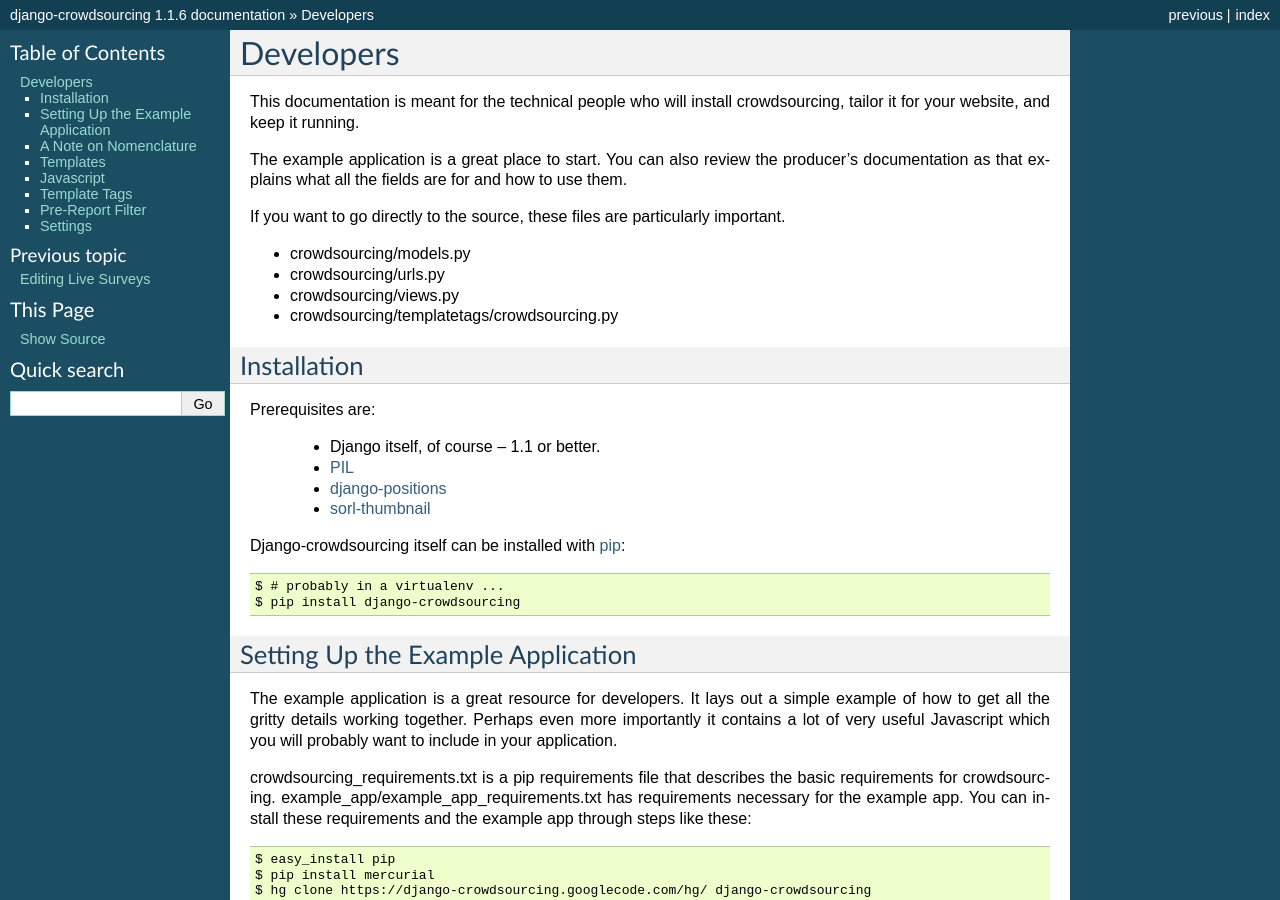
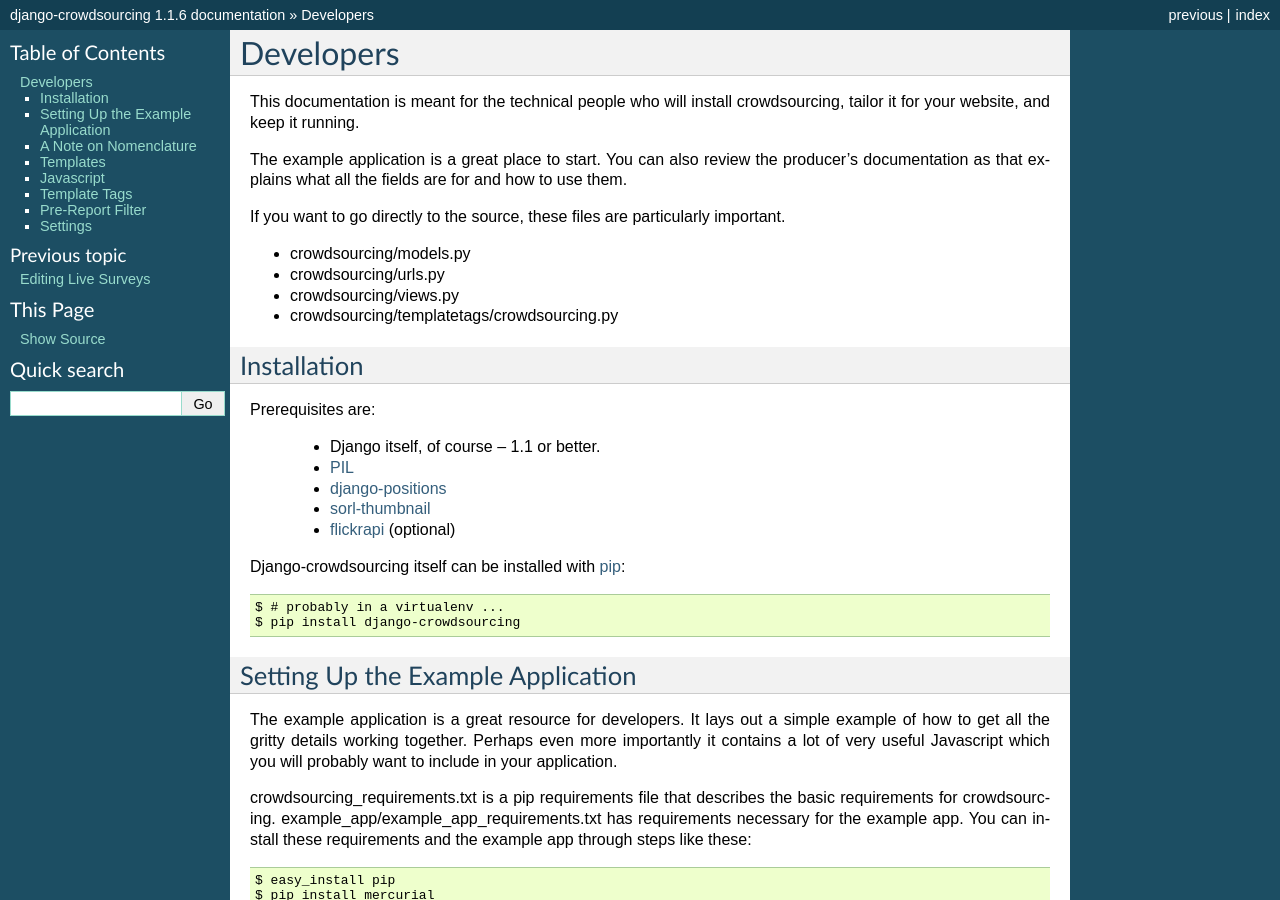
Before and after one commit to wnyc/django-crowdsourcing, a Sphinx documentation site: the page built from docs/developers/index.rst, in a window 1280 px wide and 900 px high. Built offline with Sphinx 7.4.7, drawn with Linux system fonts in a browser that asks for light colours; pages that are not in the unit, such as notebooks, are missing from menus.

Commit message:
version bump, with doc fixes for optional flickrapi dependency

```diff
--- a/docs/developers/index.rst
+++ b/docs/developers/index.rst
@@ -23,6 +23,7 @@
  * `PIL`_
  * `django-positions`_
  * `sorl-thumbnail`_
+ * `flickrapi`_ (optional)
 
 Django-crowdsourcing itself can be installed with `pip`_::
 
@@ -33,6 +34,7 @@
 .. _`django-positions`: http://github.com/jpwatts/django-positions
 .. _`sorl-thumbnail`: http://code.google.com/p/sorl-thumbnail/
 .. _`pip`: http://pip.openplans.org/
+.. _`flickrapi`: http://stuvel.eu/projects/flickrapi
 
 
 Setting Up the Example Application
--- a/setup.py
+++ b/setup.py
@@ -15,7 +15,7 @@
 
 
 setup(name='django-crowdsourcing',
-      version='1.1.6',
+      version='1.1.7',
       classifiers=classifiers,
       description='Django app for collecting and displaying surveys.',
       long_description=long_description,
```
Also changed, not shown: 3 other files.
